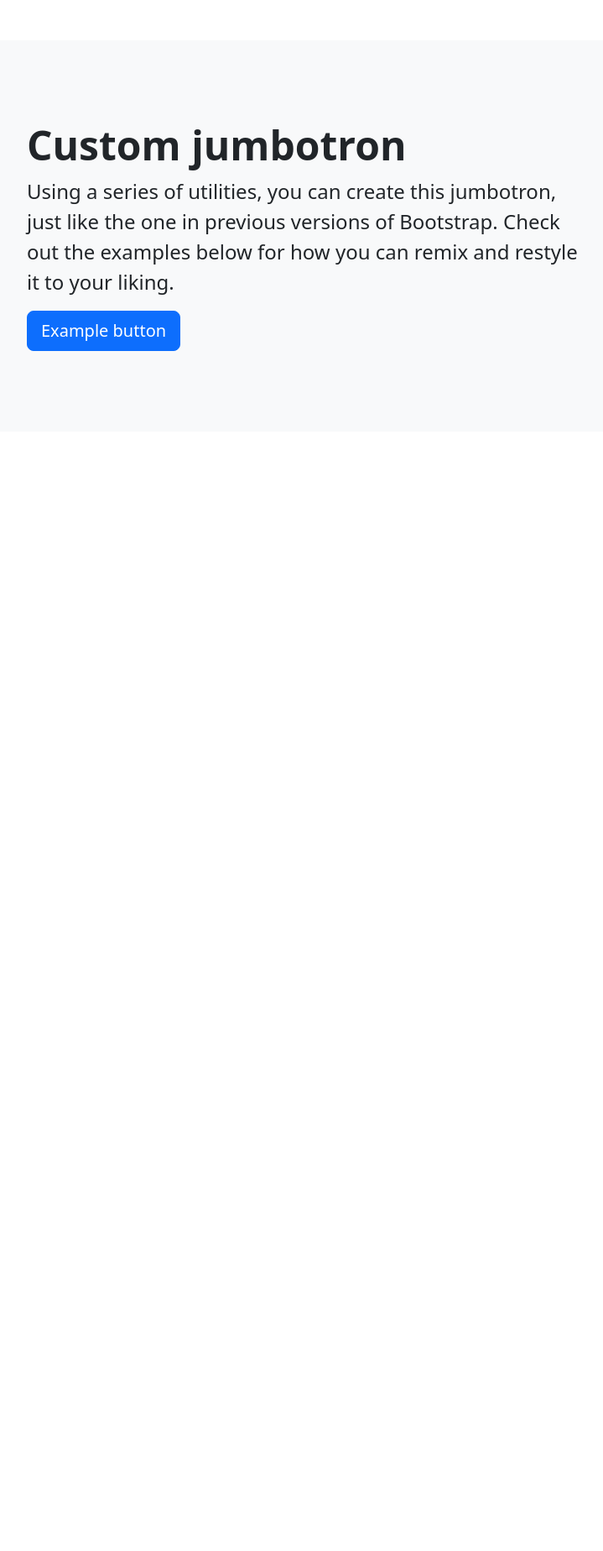
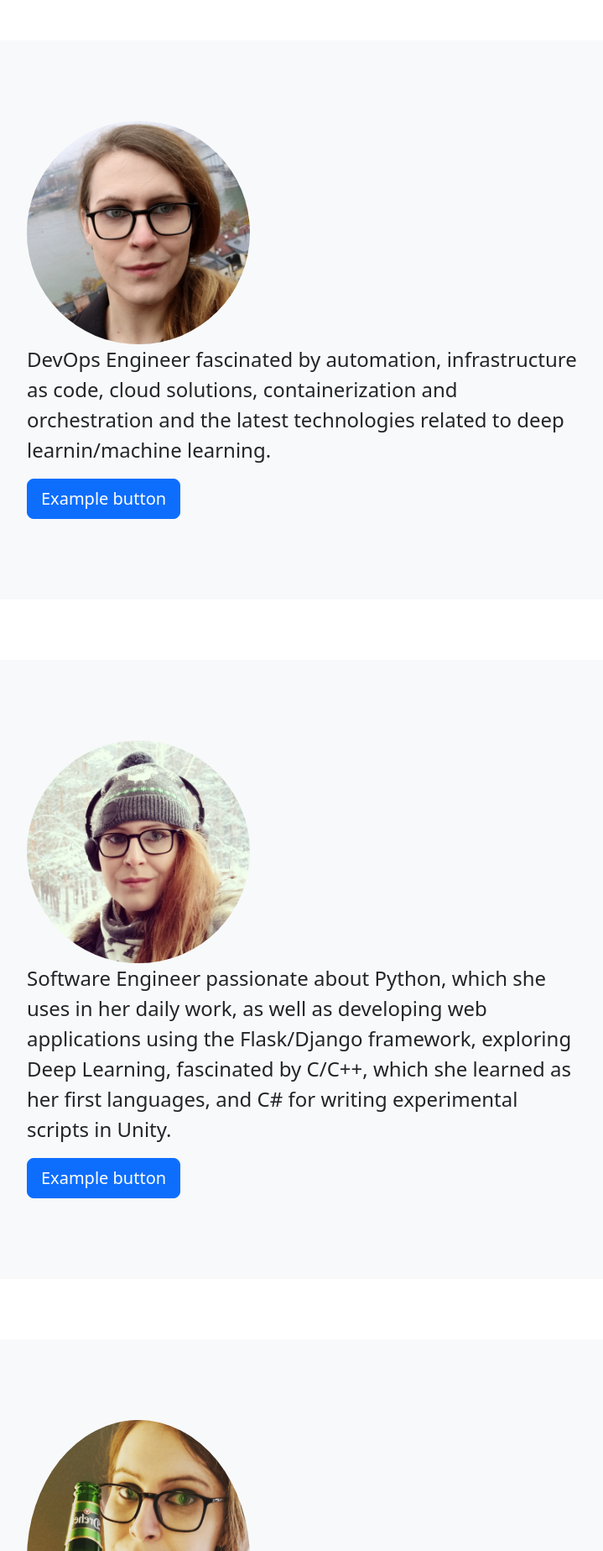
Before and after one commit to AnarchyFoxy/Asta-Flask-Webpage, a Flask app: page / in a window 1280 px wide. Shown: the part 73-1920 px from the top of the page at 84% size, without its empty margins (110-829 px from the left). Before the commit the page ends 491 px from the top, so only its background shows below. Run offline with Flask 2, Linux system fonts and the light colour scheme.

Commit message:
Added photos and description

```diff
--- a/static/css/style.css
+++ b/static/css/style.css
@@ -48,3 +48,9 @@
     white-space: nowrap;
     -webkit-overflow-scrolling: touch;
   }
+
+  .face {
+    border-radius: 50%;
+    width: 80%;
+    max-width: 80%;
+}
--- a/templates/index.html
+++ b/templates/index.html
@@ -6,6 +6,7 @@
     <meta name="viewport" content="width=device-width, initial-scale=1.0">
     <link href="https://cdn.jsdelivr.net/npm/bootstrap@5.3.0-alpha1/dist/css/bootstrap.min.css" rel="stylesheet" integrity="sha384-GLhlTQ8iRABdZLl6O3oVMWSktQOp6b7In1Zl3/Jr59b6EGGoI1aFkw7cmDA6j6gD" crossorigin="anonymous">
     <script src="https://cdn.jsdelivr.net/npm/bootstrap@5.3.0-alpha1/dist/js/bootstrap.bundle.min.js" integrity="sha384-w76AqPfDkMBDXo30jS1Sgez6pr3x5MlQ1ZAGC+nuZB+EYdgRZgiwxhTBTkF7CXvN" crossorigin="anonymous"></script>
+    <link rel="stylesheet" href="{{ url_for('static', filename='css/style.css') }}">
     <title>Astryda Malinowska</title>
 </head>
 <body>
@@ -27,8 +28,47 @@
         <div class="container py-4">
             <div class="p-5 mb-4 bg-light rounded-3">
               <div class="container-fluid py-5">
-                <h1 class="display-5 fw-bold">Custom jumbotron</h1>
-                <p class="col-md-8 fs-4">Using a series of utilities, you can create this jumbotron, just like the one in previous versions of Bootstrap. Check out the examples below for how you can remix and restyle it to your liking.</p>
+                <!-- <h1 class="display-5 fw-bold">Custom jumbotron</h1> -->
+                <div class="col-lg-4">
+                    <img class="face" src="static/img/Astryda_1.jpg" alt="Astryda_1">
+                </div>
+                <p class="col-md-8 fs-4">DevOps Engineer fascinated by automation, infrastructure as code, cloud solutions, containerization and orchestration and the latest technologies related to deep learnin/machine learning.</p>
+                <button class="btn btn-primary btn-lg" type="button">Example button</button>
+              </div>
+            </div>
+        </div>
+        <div class="container py-4">
+            <div class="p-5 mb-4 bg-light rounded-3">
+              <div class="container-fluid py-5">
+                <!-- <h1 class="display-5 fw-bold">Custom jumbotron</h1> -->
+                <div class="col-lg-4">
+                    <img class="face" src="static/img/Astryda_2.jpg" alt="Astryda_1">
+                </div>
+                <p class="col-md-8 fs-4">Software Engineer passionate about Python, which she uses in her daily work, as well as developing web applications using the Flask/Django framework, exploring Deep Learning, fascinated by C/C++, which she learned as her first languages, and C# for writing experimental scripts in Unity.</p>
+                <button class="btn btn-primary btn-lg" type="button">Example button</button>
+              </div>
+            </div>
+        </div>
+        <div class="container py-4">
+            <div class="p-5 mb-4 bg-light rounded-3">
+              <div class="container-fluid py-5">
+                <!-- <h1 class="display-5 fw-bold">Custom jumbotron</h1> -->
+                <div class="col-lg-4">
+                    <img class="face" src="static/img/Astryda_3.jpg" alt="Astryda_1">
+                </div>
+                <p class="col-md-8 fs-4">Traveler addicted to exploring new places and the Greek islands.</p>
+                <button class="btn btn-primary btn-lg" type="button">Example button</button>
+              </div>
+            </div>
+        </div>
+        <div class="container py-4">
+            <div class="p-5 mb-4 bg-light rounded-3">
+              <div class="container-fluid py-5">
+                <!-- <h1 class="display-5 fw-bold">Custom jumbotron</h1> -->
+                <div class="col-lg-4">
+                    <img class="face" src="static/img/Astryda_4.jpg" alt="Astryda_1">
+                </div>
+                <p class="col-md-8 fs-4">Wannabe Game Developer with a head full of offbeat ideas, and hundreds of written scenarios waiting to come to fruition. After hours sitting on Unity to finally fulfill a dream.</p>
                 <button class="btn btn-primary btn-lg" type="button">Example button</button>
               </div>
             </div>
```
Also changed, not shown: static/img/Astryda_1.jpg (added), static/img/Astryda_2.jpg (added), static/img/Astryda_3.jpg (added), static/img/Astryda_4.jpg (added), 3 other files.
